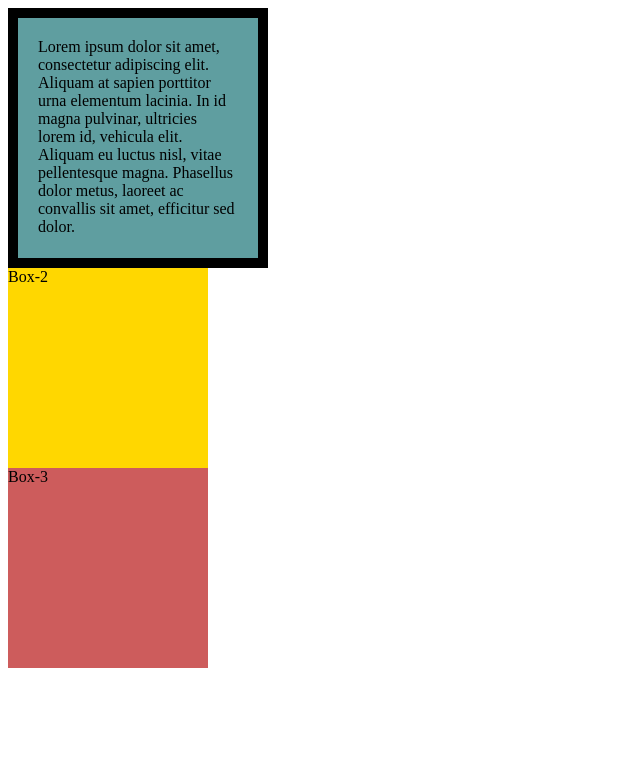
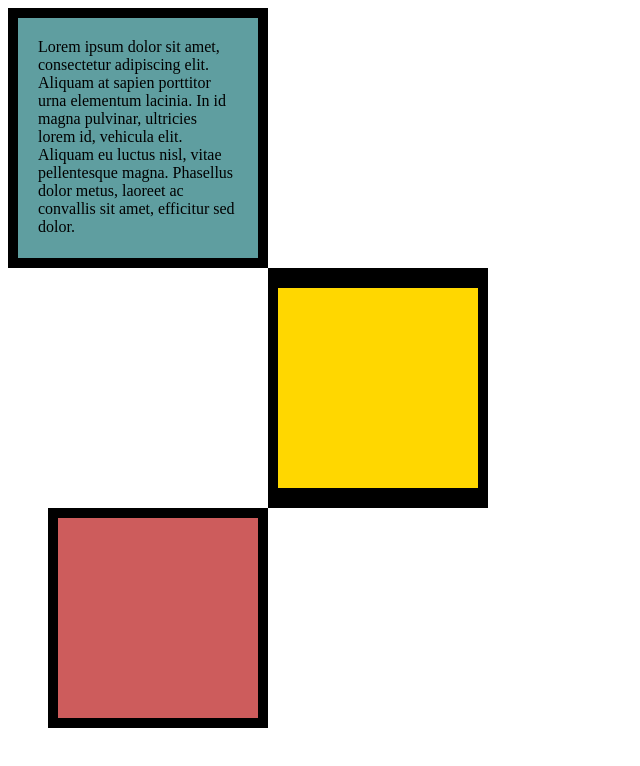
Before and after one commit to clever2817/Basify_Assignment-4_CSS, a plain HTML site: page 1. CSS Box Model/index.html in a window 1280 px wide. Shown: the whole page, without its empty margins (0-640 px from the left). Drawn offline with Linux system fonts and the light colour scheme.

Commit message:
1. CSS Box Model
1. CSS Box Model

```diff
--- a/1. CSS Box Model/index.html
+++ b/1. CSS Box Model/index.html
@@ -25,10 +25,17 @@
 
       #box2 {
         background-color: gold;
+        border-top: 20px solid black;
+        border-bottom: 20px solid black;
+        border-left: 10px solid black;
+        border-right: 10px solid black;
+        margin-left: 260px;
       }
 
       #box3 {
         background-color: indianred;
+        border: 10px solid black;
+        margin-left: 40px;
       }
     </style>
   </head>
@@ -60,8 +67,8 @@ Hint: Use the CSS inspector in Chrome.
           amet, efficitur sed dolor.
         </p>
       </div>
-      <div id="box2">Box-2</div>
-      <div id="box3">Box-3</div>
+      <div id="box2"></div>
+      <div id="box3"></div>
     </div>
   </body>
 </html>
```
